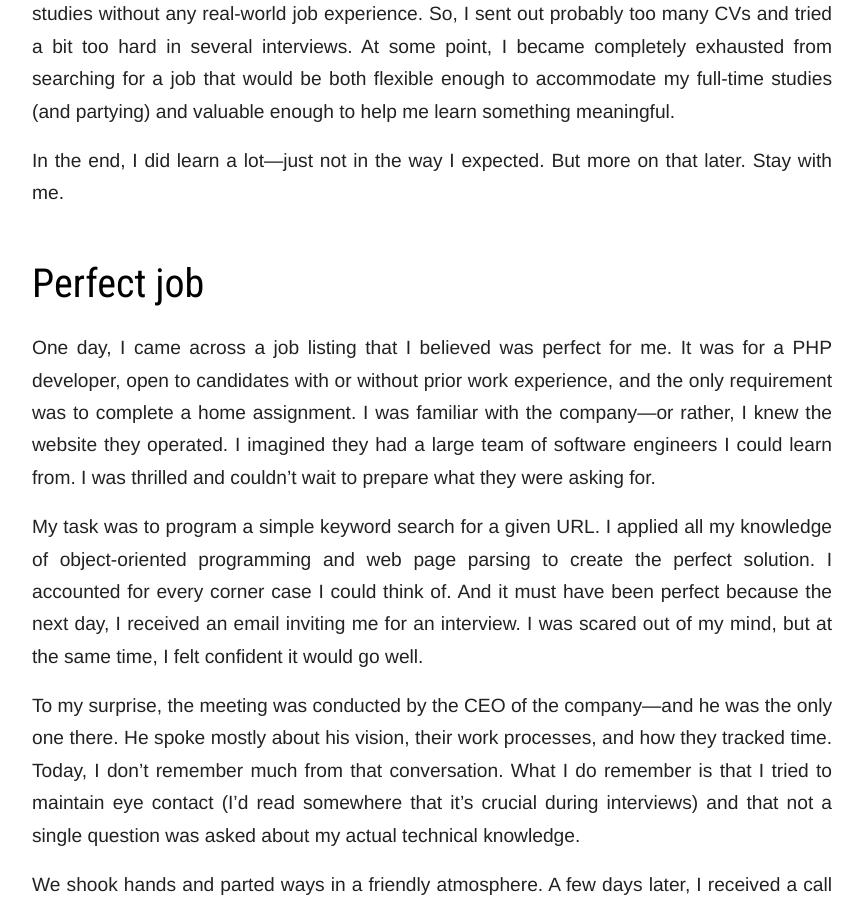
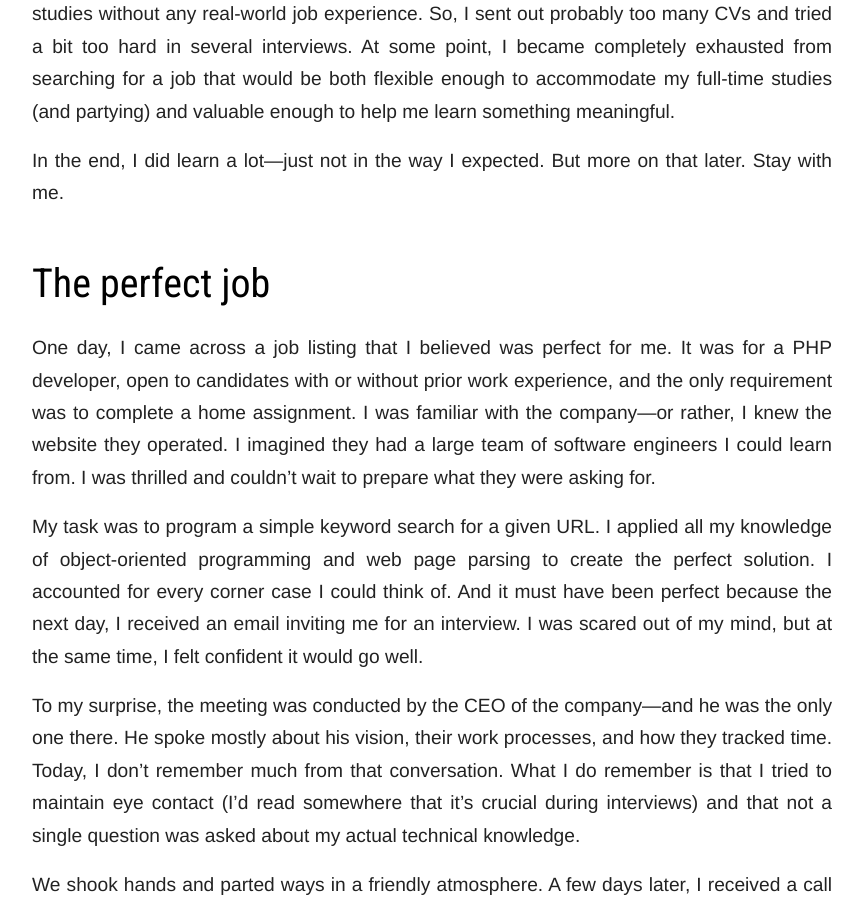
Before and after one commit to michalcichon/michalcichon.github.io, a Jekyll site: the page built from _posts/2024-12-08-young-people-need-mentors.md, in a window 1280 px wide and 900 px high, scrolled down 1540 px. Shown: the whole window, without its empty margins (208-1071 px from the left). Built offline with Jekyll 4.4.1, drawn with Linux system fonts in a browser that asks for light colours; comment, search, counter and statistics services are not loaded.

Commit message:
small change

```diff
--- a/_posts/2024-12-08-young-people-need-mentors.md
+++ b/_posts/2024-12-08-young-people-need-mentors.md
@@ -27,7 +27,7 @@ My main goal at the time was to gain some IT experience. I was worried about fin
 
 In the end, I did learn a lot—just not in the way I expected. But more on that later. Stay with me.
 
-# Perfect job
+# The perfect job
 
 One day, I came across a job listing that I believed was perfect for me. It was for a PHP developer, open to candidates with or without prior work experience, and the only requirement was to complete a home assignment. I was familiar with the company—or rather, I knew the website they operated. I imagined they had a large team of software engineers I could learn from. I was thrilled and couldn’t wait to prepare what they were asking for.
 
```
